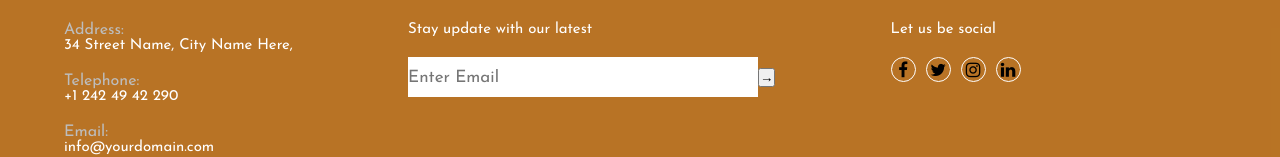
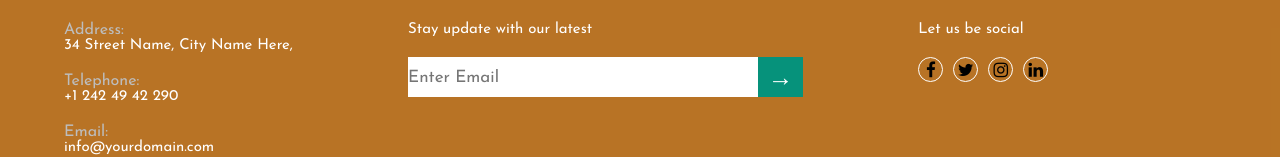
Before and after one commit to b-wens-kedar/Decor.Co, a plain HTML site: page index.html in a window 1280 px wide. Shown: the part 3529-3686 px from the top of the page. Drawn offline with Linux system fonts and the light colour scheme.

Commit message:
submit-button fix

```diff
--- a/styles/general.css
+++ b/styles/general.css
@@ -175,12 +175,13 @@ footer p {
   width: 350px;
   border: none;
 }
-o #submit-button {
+
+#submit-button {
   background-color: rgb(6, 146, 123);
   color: white;
   font-size: 25px;
   border: none;
-  height: 42px;
+  height: 40px;
   width: 45px;
 }
 
```
